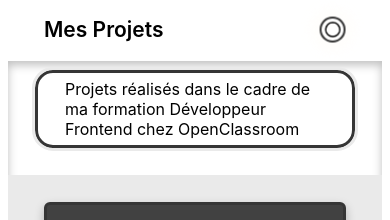
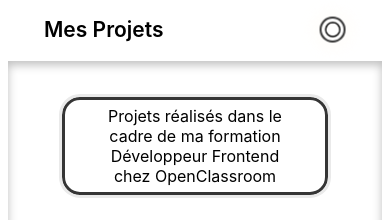
Before and after one commit to Lo0p6TheTardigrade/mon-portfolio, a React (Create React App) app: page / in a window 390 px wide. Both pictures are taken after a click on the element 333 px from the left and 379 px from the top of the page. Shown: the part 350-570 px from the top of the page. Built offline with nearby package versions, Linux system fonts and the light colour scheme.

Commit message:
Some scss change

```diff
--- a/src/scss/components/Project.scss
+++ b/src/scss/components/Project.scss
@@ -1,22 +1,12 @@
 @import '../partial';
 .projects-section {
-  padding: 0;
+  padding: 27px;
   @extend .common-class-wrapper;
-  @media screen and (min-width: 675px) {
-    padding: 27px;
-  }
   .projects {
     padding: 27px 0;
     @include flex(row, wrap, center, initial, 1rem);
     background-color: map-get($color-map, grey__light);
-    background-image: url('../../assets/images/tree.webp');
-    background-size: 80% 80%;
-    background-repeat: no-repeat;
-    background-position: bottom center;
     width: 100%;
-    @media screen and (max-width: 1024px) {
-      background-image: none;
-    }
     .article-container {
       @include flex(column, nowrap, initial, initial, initial);
       padding: 9px;
--- a/src/scss/index.scss
+++ b/src/scss/index.scss
@@ -11,11 +11,15 @@ p {
 .title-container {
   margin: 9px 27px 27px 27px;
   padding: 6px 27px;
-  @include flex(row, nowrap, initial, center, initial);
   outline: solid 3px map-get($color-map, grey__light);
   border: solid 3px map-get($color-map, grey__dark);
   border-radius: 18px;
+  @include flex(row, nowrap, initial, center, initial);
+  text-align: center;
   height: auto;
+  @media screen and (min-width: 1024px) {
+    text-align: initial;
+  }
 }
 
 .title-container {
```
